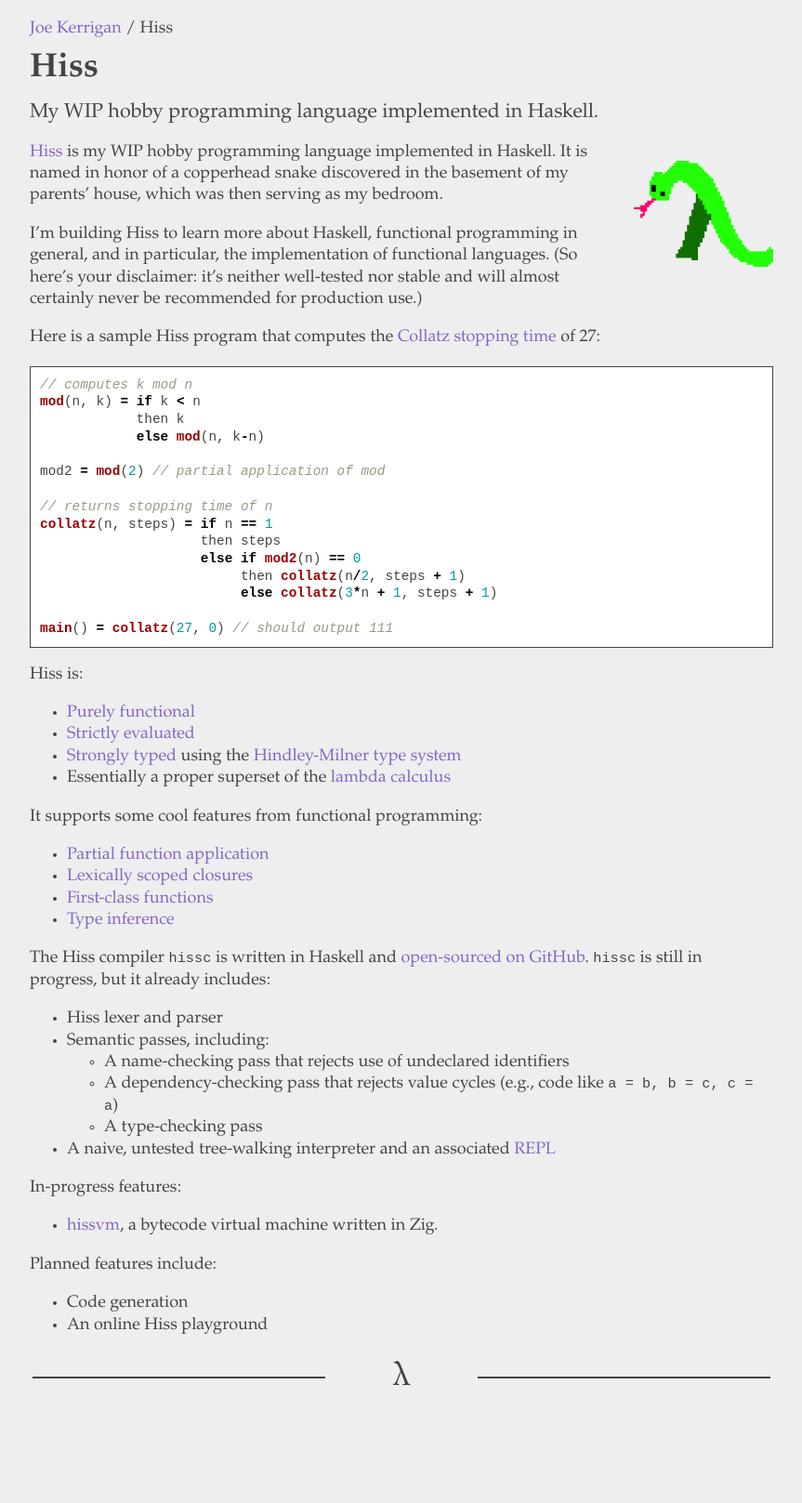
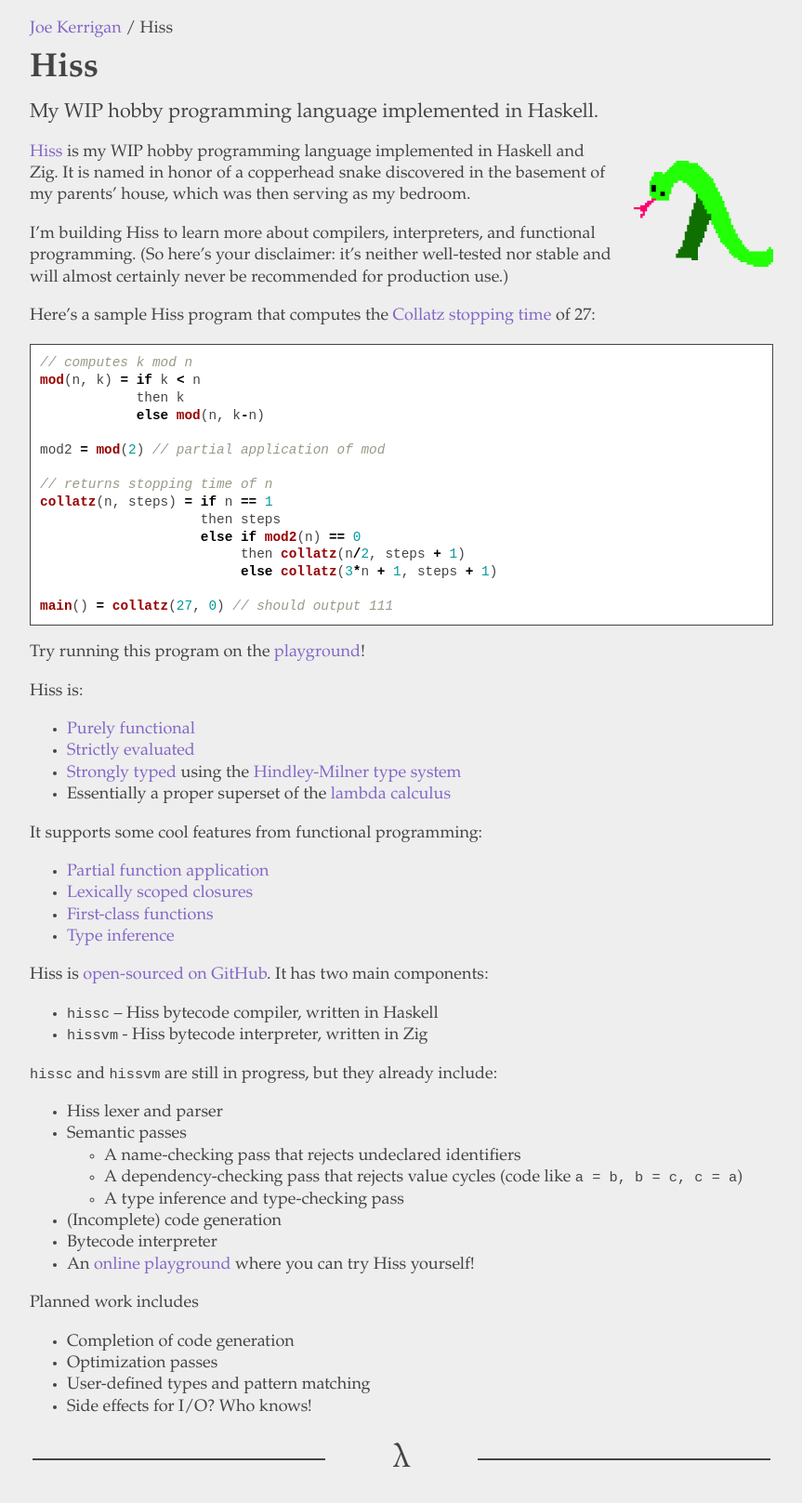
Before and after one commit to joek13/joek13.github.io, a Jekyll site: the page built from hiss/index.md, in a window 1280 px wide. Shown: the whole page at 93% size, without its empty margins (208-1071 px from the left). Built offline with Jekyll 4.4.1, drawn with Linux system fonts in a browser that asks for light colours; before the commit the page ends 1529 px from its top, so only the background shows below that.

Commit message:
Add Hiss playground!

````diff
--- /dev/null
+++ b/_sass/playground.scss
@@ -0,0 +1,87 @@
+@import "base.scss";
+
+html {
+    height: 75%;
+}
+
+body {
+    max-width: none;
+    margin-left: 100px;
+    margin-right: 100px;
+    height: 100%;
+}
+
+main {
+    height: 100%;
+}
+
+#playground {
+    height: 100%;
+    display: flex;
+    gap: 20px;
+}
+
+#editorPanel {
+    height: 100%;
+    display: flex;
+    flex-direction: column;
+    flex: 1;
+
+    > textarea {
+        resize: none;
+        flex-grow: 1;
+        padding: 10px;
+
+        background-color: white;
+        font-size: 0.8em;
+        border: 1px solid $color-fg;
+
+        &:focus {
+            outline: none;
+        }
+    }
+}
+
+#output {
+    flex: 1;
+    display: flex;
+    flex-direction: column;
+
+    > div {
+        display: flex;
+        flex-direction: column;
+        min-height: 0;
+    }
+}
+
+#assemblyPanel {
+    flex: 2;
+}
+
+#stdoutPanel {
+    flex: 1;
+}
+
+button {
+    cursor: pointer;
+    border: none;
+    border-radius: 5px;
+    background-color: $color-accent;
+    font-weight: bold;
+    color: white;
+    font-size: 0.9em;
+
+    &#compile {
+        float: right;
+    }
+}
+
+code {
+    flex-grow: 1;
+    background-color: white;
+    border: 1px solid $color-fg;
+    font-size: 0.8em;
+    display: block;
+    padding: 10px;
+    overflow-y: scroll;
+}
--- /dev/null
+++ b/css/playground.scss
@@ -0,0 +1,3 @@
+---
+---
+@import "playground.scss";
--- a/hiss/index.md
+++ b/hiss/index.md
@@ -7,13 +7,14 @@
 
 <img class="profile right" alt="Poorly-drawn Hiss logo" src="/img/hiss.png" width="150">
 
-<a href="/hiss">Hiss</a> is my WIP hobby programming language implemented in Haskell.
+[Hiss](/hiss) is my WIP hobby programming language implemented in Haskell and Zig.
 It is named in honor of a copperhead snake discovered in the basement of my parents' house, which was then serving as my bedroom.
 
-I'm building Hiss to learn more about Haskell, functional programming in general, and in particular, the implementation of functional languages.
+I'm building Hiss to learn more about compilers, interpreters, and functional programming.
 (So here's your disclaimer: it's neither well-tested nor stable and will almost certainly never be recommended for production use.)
 
-Here is a sample Hiss program that computes the [Collatz stopping time](https://en.wikipedia.org/wiki/Collatz_conjecture) of 27:
+Here's a sample Hiss program that computes the [Collatz stopping time](https://en.wikipedia.org/wiki/Collatz_conjecture) of 27:
+
 ```js
 // computes k mod n
 mod(n, k) = if k < n
@@ -32,6 +33,8 @@
 main() = collatz(27, 0) // should output 111
 ```
 
+Try running this program on the [playground](/hiss/playground)!
+
 Hiss is:
 - [Purely functional](https://en.wikipedia.org/wiki/Purely_functional_programming)
 - [Strictly evaluated](https://en.wikipedia.org/wiki/Evaluation_strategy)
@@ -44,18 +47,22 @@
 - [First-class functions](https://en.wikipedia.org/wiki/First-class_function)
 - [Type inference](https://en.wikipedia.org/wiki/Type_inference)
 
-The Hiss compiler `hissc` is written in Haskell and [open-sourced on GitHub](https://github.com/joek13/hiss).
-`hissc` is still in progress, but it already includes:
+Hiss is [open-sourced on GitHub](https://github.com/joek13/hiss). It has two main components:
+- `hissc` – Hiss bytecode compiler, written in Haskell
+- `hissvm` - Hiss bytecode interpreter, written in Zig
+
+`hissc` and `hissvm` are still in progress, but they already include:
 - Hiss lexer and parser
-- Semantic passes, including:
-     - A name-checking pass that rejects use of undeclared identifiers
-     - A dependency-checking pass that rejects value cycles (e.g., code like `a = b, b = c, c = a`)
-     - A type-checking pass
-- A naive, untested tree-walking interpreter and an associated [REPL](https://en.wikipedia.org/wiki/Read%E2%80%93eval%E2%80%93print_loop)
+- Semantic passes
+     - A name-checking pass that rejects undeclared identifiers
+     - A dependency-checking pass that rejects value cycles (code like `a = b, b = c, c = a`)
+     - A type inference and type-checking pass
+- (Incomplete) code generation
+- Bytecode interpreter
+- An [online playground](/hiss/playground) where you can try Hiss yourself!
 
-In-progress features:
-- [hissvm](https://github.com/joek13/hissvm), a bytecode virtual machine written in Zig.
-
-Planned features include:
-- Code generation
-- An online Hiss playground
+Planned work includes
+- Completion of code generation
+- Optimization passes
+- User-defined types and pattern matching
+- Side effects for I/O? Who knows!
````
Also changed, not shown: hiss/playground.html (added, +117 -0 lines).
